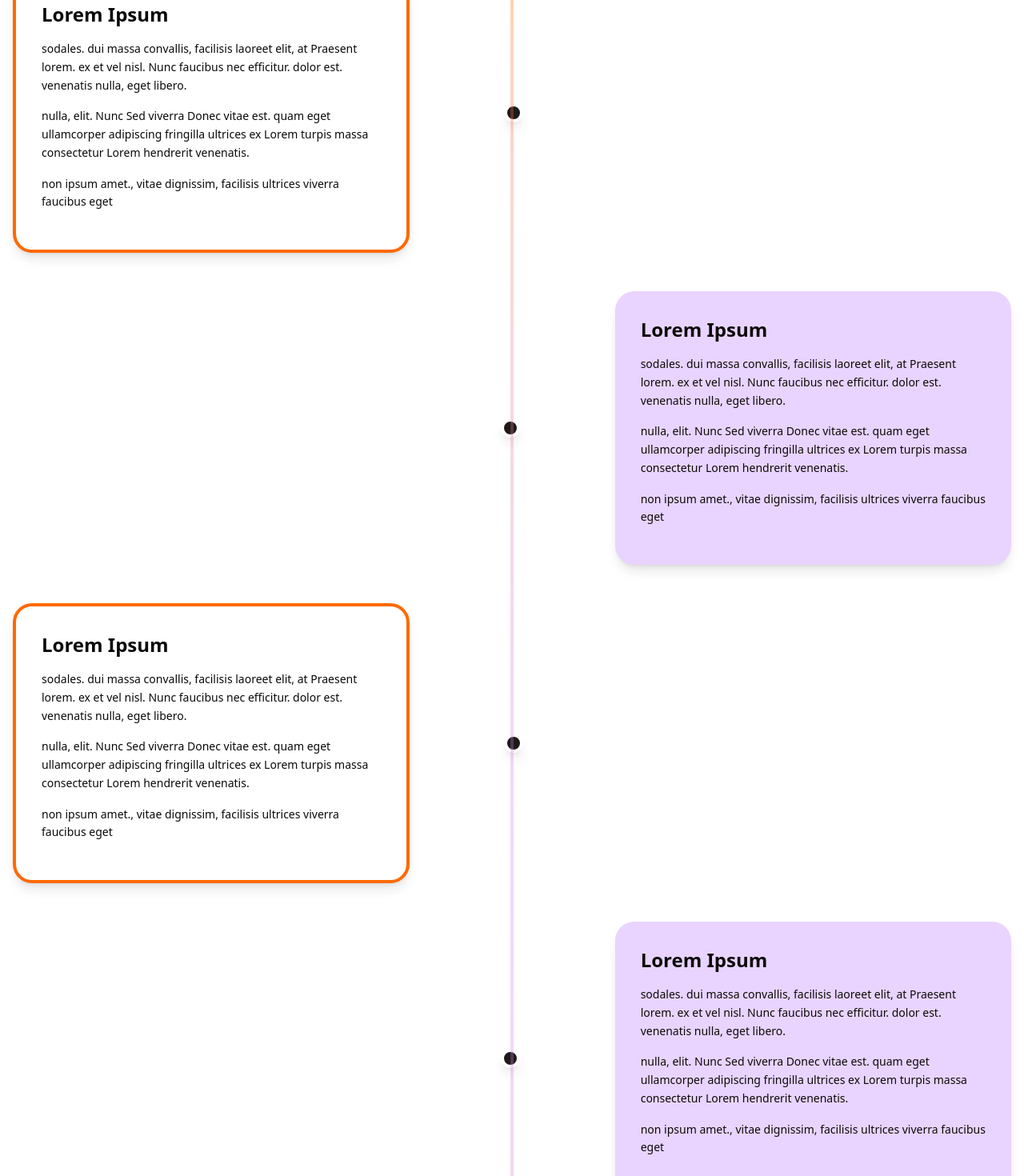
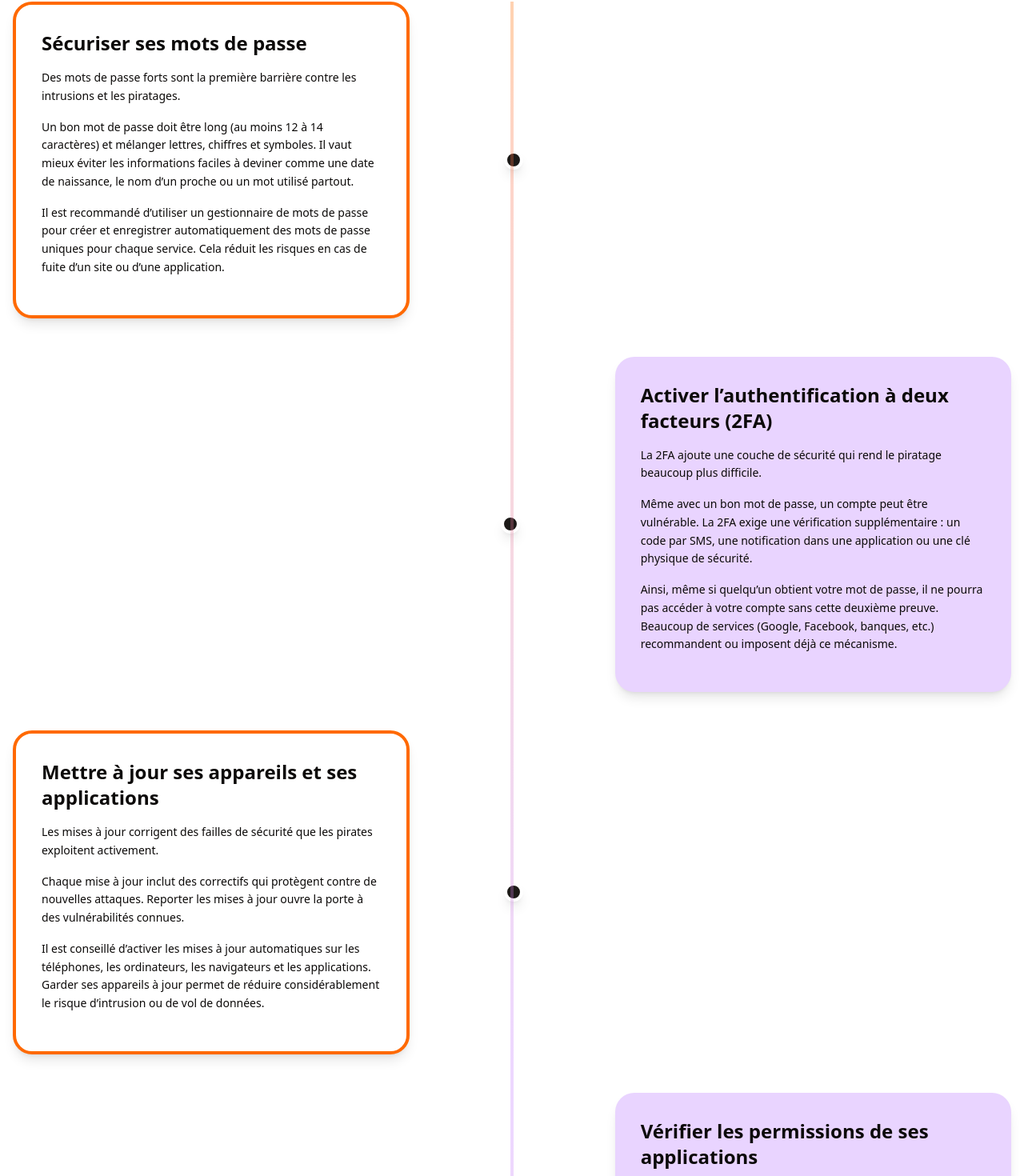
Before and after one commit to worldprivacy/worldprivacy-front, a Next.js app in the folder worldfront/: page /faq in a window 1280 px wide. Shown: the part 178-1648 px from the top of the page at 80% size. Built offline with nearby package versions, Linux system fonts and the light colour scheme.

Commit message:
faq et contenu conseils

```diff
--- a/worldfront/components/pages.jsx
+++ b/worldfront/components/pages.jsx
@@ -140,56 +140,56 @@
 const FAQ = () => {
     const timelineItems = [
         {
-            title: "Lorem Ipsum",
-            content: "sodales. dui massa convallis, facilisis laoreet elit, at Praesent lorem. ex et vel nisl. Nunc faucibus nec efficitur. dolor est. venenatis nulla, eget libero.",
+            title: "Sécuriser ses mots de passe",
+            content: "Des mots de passe forts sont la première barrière contre les intrusions et les piratages.",
             paragraphs: [
-                "nulla, elit. Nunc Sed viverra Donec vitae est. quam eget ullamcorper adipiscing fringilla ultrices ex Lorem turpis massa consectetur Lorem hendrerit venenatis.",
-                "non ipsum amet., vitae dignissim, facilisis ultrices viverra faucibus eget"
+                "Un bon mot de passe doit être long (au moins 12 à 14 caractères) et mélanger lettres, chiffres et symboles. Il vaut mieux éviter les informations faciles à deviner comme une date de naissance, le nom d’un proche ou un mot utilisé partout.",
+                "Il est recommandé d’utiliser un gestionnaire de mots de passe pour créer et enregistrer automatiquement des mots de passe uniques pour chaque service. Cela réduit les risques en cas de fuite d’un site ou d’une application."
             ],
             side: "left"
         },
         {
-            title: "Lorem Ipsum",
-            content: "sodales. dui massa convallis, facilisis laoreet elit, at Praesent lorem. ex et vel nisl. Nunc faucibus nec efficitur. dolor est. venenatis nulla, eget libero.",
+            title: "Activer l’authentification à deux facteurs (2FA)",
+            content: "La 2FA ajoute une couche de sécurité qui rend le piratage beaucoup plus difficile.",
             paragraphs: [
-                "nulla, elit. Nunc Sed viverra Donec vitae est. quam eget ullamcorper adipiscing fringilla ultrices ex Lorem turpis massa consectetur Lorem hendrerit venenatis.",
-                "non ipsum amet., vitae dignissim, facilisis ultrices viverra faucibus eget"
+                "Même avec un bon mot de passe, un compte peut être vulnérable. La 2FA exige une vérification supplémentaire : un code par SMS, une notification dans une application ou une clé physique de sécurité.",
+                "Ainsi, même si quelqu’un obtient votre mot de passe, il ne pourra pas accéder à votre compte sans cette deuxième preuve. Beaucoup de services (Google, Facebook, banques, etc.) recommandent ou imposent déjà ce mécanisme."
             ],
             side: "right"
         },
         {
-            title: "Lorem Ipsum",
-            content: "sodales. dui massa convallis, facilisis laoreet elit, at Praesent lorem. ex et vel nisl. Nunc faucibus nec efficitur. dolor est. venenatis nulla, eget libero.",
+            title: "Mettre à jour ses appareils et ses applications",
+            content: "Les mises à jour corrigent des failles de sécurité que les pirates exploitent activement.",
             paragraphs: [
-                "nulla, elit. Nunc Sed viverra Donec vitae est. quam eget ullamcorper adipiscing fringilla ultrices ex Lorem turpis massa consectetur Lorem hendrerit venenatis.",
-                "non ipsum amet., vitae dignissim, facilisis ultrices viverra faucibus eget"
+                "Chaque mise à jour inclut des correctifs qui protègent contre de nouvelles attaques. Reporter les mises à jour ouvre la porte à des vulnérabilités connues.",
+                "Il est conseillé d’activer les mises à jour automatiques sur les téléphones, les ordinateurs, les navigateurs et les applications. Garder ses appareils à jour permet de réduire considérablement le risque d’intrusion ou de vol de données."
             ],
             side: "left"
         },
         {
-            title: "Lorem Ipsum",
-            content: "sodales. dui massa convallis, facilisis laoreet elit, at Praesent lorem. ex et vel nisl. Nunc faucibus nec efficitur. dolor est. venenatis nulla, eget libero.",
+            title: "Vérifier les permissions de ses applications",
+            content: "Certaines applications collectent plus de données que nécessaire pour fonctionner.",
             paragraphs: [
-                "nulla, elit. Nunc Sed viverra Donec vitae est. quam eget ullamcorper adipiscing fringilla ultrices ex Lorem turpis massa consectetur Lorem hendrerit venenatis.",
-                "non ipsum amet., vitae dignissim, facilisis ultrices viverra faucibus eget"
+                "Avant d’installer une application, il est important de vérifier les accès qu’elle demande : localisation, contacts, micro, caméra… Une application de lampe torche n’a pas besoin d’accéder à vos photos, par exemple.",
+                "Il est conseillé de réviser régulièrement les permissions dans les réglages du téléphone et de désactiver celles qui ne sont pas essentielles. Limiter ces accès permet de réduire la collecte inutile de données personnelles."
             ],
             side: "right"
         },
         {
-            title: "Lorem Ipsum",
-            content: "sodales. dui massa convallis, facilisis laoreet elit, at Praesent lorem. ex et vel nisl. Nunc faucibus nec efficitur. dolor est. venenatis nulla, eget libero.",
+            title: "Se protéger contre les liens et messages suspects",
+            content: "Les cyberattaques commencent souvent par un simple message frauduleux.",
             paragraphs: [
-                "nulla, elit. Nunc Sed viverra Donec vitae est. quam eget ullamcorper adipiscing fringilla ultrices ex Lorem turpis massa consectetur Lorem hendrerit venenatis.",
-                "non ipsum amet., vitae dignissim, facilisis ultrices viverra faucibus eget"
+                "Les tentatives de phishing imitent des entreprises ou des organismes officiels pour vous pousser à cliquer sur un lien ou à partager un code. Il faut toujours vérifier l’adresse de l’expéditeur, les fautes dans le message ou l’urgence exagérée (“Votre compte sera supprimé !”).",
+                "Ne jamais cliquer sur un lien douteux ni télécharger une pièce jointe inattendue. En cas de doute, il vaut mieux contacter directement l’entreprise via son vrai site web."
             ],
             side: "left"
         },
         {
-            title: "Lorem Ipsum",
-            content: "sodales. dui massa convallis, facilisis laoreet elit, at Praesent lorem. ex et vel nisl. Nunc faucibus nec efficitur. dolor est. venenatis nulla, eget libero.",
+            title: "Limiter les informations partagées en ligne",
+            content: "Ce que vous publiez en ligne peut être récupéré, partagé ou utilisé à votre insu.",
             paragraphs: [
-                "nulla, elit. Nunc Sed viverra Donec vitae est. quam eget ullamcorper adipiscing fringilla ultrices ex Lorem turpis massa consectetur Lorem hendrerit venenatis.",
-                "non ipsum amet., vitae dignissim, facilisis ultrices viverra faucibus eget"
+                "Chaque photo, commentaire ou information personnelle laissée en ligne laisse une trace numérique durable. Partager son lieu de résidence, des documents officiels, ses déplacements ou des informations sensibles augmente les risques d’usurpation d’identité ou de surveillance.",
+                "Il est préférable de réfléchir avant de publier : “Est-ce que j’ai vraiment besoin de partager ça ?” Ajuster la confidentialité des réseaux sociaux et éviter les publications publiques pour les contenus privés aide à garder le contrôle."
             ],
             side: "right"
         }
@@ -197,35 +197,35 @@
 
     const faqItems = [
         {
-            question: "sodales. dui massa convallis ?",
-            answer: "nulla, elit. Nunc Sed viverra Donec vitae est. quam eget ullamcorper adipiscing fringilla ultrices ex Lorem turpis massa consectetur Lorem hendrerit venenatis on ipsum amet, vitae dignissim, facilisis ultrices viverra faucibus eget"
+            question: "Qu’est-ce qu’une donnée personnelle ?",
+            answer: "Une donnée personnelle est toute information qui permet d’identifier une personne : nom, adresse, numéro de téléphone, localisation, habitudes en ligne, photos, identifiants de connexion, etc. Même une adresse IP peut être considérée comme une donnée personnelle"
         },
         {
-            question: "sodales. dui massa convallis ?",
-            answer: "nulla, elit. Nunc Sed viverra Donec vitae est. quam eget ullamcorper adipiscing fringilla ultrices ex Lorem turpis massa consectetur Lorem hendrerit venenatis on ipsum amet, vitae dignissim, facilisis ultrices viverra faucibus eget"
+            question: "Pourquoi les entreprises collectent-elles mes données ?",
+            answer: "Les données sont utilisées pour améliorer les services, personnaliser les contenus, proposer de la publicité ciblée ou analyser les comportements des utilisateurs. Certaines entreprises les revendent aussi à des partenaires commerciaux."
         },
         {
-            question: "sodales. dui massa convallis ?",
-            answer: "nulla, elit. Nunc Sed viverra Donec vitae est. quam eget ullamcorper adipiscing fringilla ultrices ex Lorem turpis massa consectetur Lorem hendrerit venenatis on ipsum amet, vitae dignissim, facilisis ultrices viverra faucibus eget"
+            question: "Est-ce que mes données sont protégées de la même façon dans tous les pays",
+            answer: "Non. Les lois varient énormément d’un pays à l’autre. Certains pays ont des règles très strictes, comme le RGPD en Europe, tandis que d’autres offrent une protection beaucoup plus faible. WorldPrivacy permet de visualiser rapidement ces différences"
         },
         {
-            question: "sodales. dui massa convallis ?",
-            answer: "nulla, elit. Nunc Sed viverra Donec vitae est. quam eget ullamcorper adipiscing fringilla ultrices ex Lorem turpis massa consectetur Lorem hendrerit venenatis on ipsum amet, vitae dignissim, facilisis ultrices viverra faucibus eget"
+            question: "Comment savoir si un site web est sécurisé",
+            answer: "Un site sécurisé utilise HTTPS (le cadenas dans la barre d’adresse) et possède une politique de confidentialité claire. Il ne demande que les informations nécessaires et ne redirige pas vers des pages inconnues ou suspectes"
         },
         {
-            question: "sodales. dui massa convallis ?",
-            answer: "nulla, elit. Nunc Sed viverra Donec vitae est. quam eget ullamcorper adipiscing fringilla ultrices ex Lorem turpis massa consectetur Lorem hendrerit venenatis on ipsum amet, vitae dignissim, facilisis ultrices viverra faucibus eget"
+            question: "Que faire si je pense que mes données ont été piratées",
+            answer: "Il faut changer immédiatement les mots de passe, activer la 2FA, vérifier les connexions récentes, contacter le service concerné et surveiller ses comptes bancaires. Dans certains cas, il est utile de signaler l’incident aux autorités compétentes"
         },
         {
-            question: "sodales. dui massa convallis ?",
-            answer: "nulla, elit. Nunc Sed viverra Donec vitae est. quam eget ullamcorper adipiscing fringilla ultrices ex Lorem turpis massa consectetur Lorem hendrerit venenatis on ipsum amet, vitae dignissim, facilisis ultrices viverra faucibus eget"
+            question: "Comment réduire ma trace numérique au quotidien",
+            answer: "Vous pouvez limiter les informations publiées, supprimer les comptes inutilisés, utiliser des outils comme un VPN, nettoyer régulièrement votre historique, vérifier les permissions des applications et désactiver le suivi publicitaire lorsque c’est possible"
         }
     ];
 
     return (
         <div className="min-h-screen bg-background pt-20">
             {/* Section Timeline */}
-            <section className="container mx-auto px-4 py-12 md:py-16">
+            <section className="container mx-auto px-4 py-12 md:py-25">
                 <div className="relative">
                     {/* Ligne centrale - cachée sur mobile */}
                     <div className="hidden md:block absolute left-1/2 transform -translate-x-1/2 h-full w-1 bg-gradient-to-b from-orange-500 via-purple-400 to-orange-500 opacity-30"/>
```
